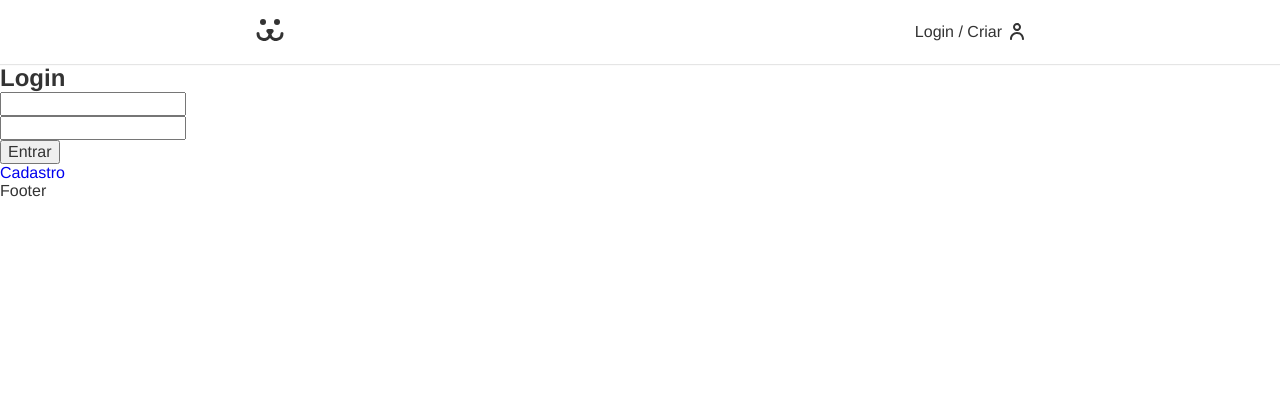
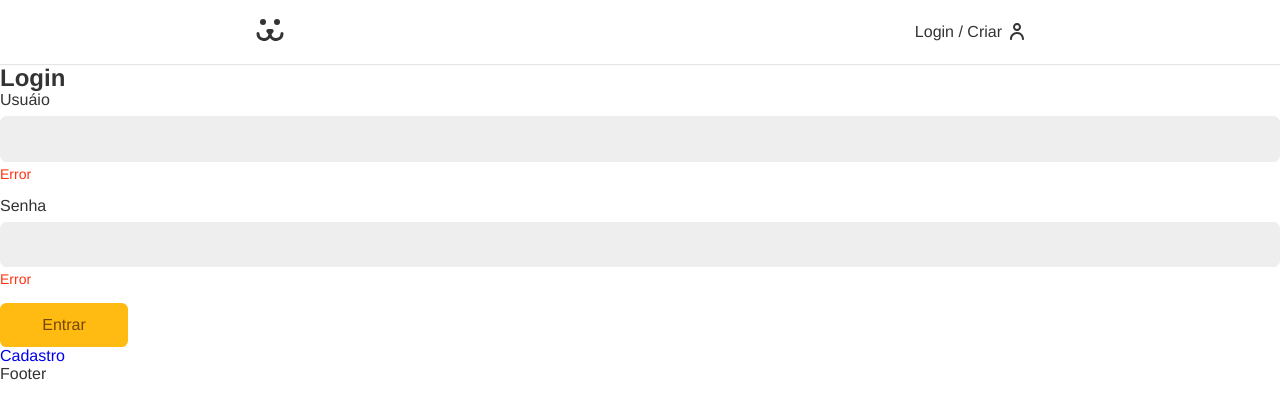
Before and after one commit to wanderson1873/dogs, a React (Create React App) app in the folder web/: page /login in a window 1280 px wide. Shown: the top 418 px of the page. Built offline with nearby package versions, Linux system fonts and the light colour scheme.

Commit message:
Update components Form
Create
 Form
   Button
   Buton.css
   Input
   Input.css

```diff
--- /dev/null
+++ b/web/src/Components/Form/Button.js
@@ -0,0 +1,8 @@
+import React from 'react'
+import style from './Button.module.css'
+
+const Button = ({children, ...porps}) => {
+   return <button {...porps} className={style.button}>{children}</button>
+}
+
+export default Button
--- /dev/null
+++ b/web/src/Components/Form/Button.module.css
@@ -0,0 +1,25 @@
+
+.button {
+   font-size: 1rem;
+   font-family: var(--type-first);
+   cursor: pointer;
+   border: none;
+   border-radius: 0.4rem;
+   background: #fb1;
+   color: #764701;
+   min-width: 8rem;
+   padding: 0.8rem 1rem;
+   box-sizing: border-box;
+   transition: 0.1s;
+}
+
+.button:hover,
+.button:focus {
+   outline: none;
+   box-shadow: 0 0 0 3px #fea, 0 0 0 4px #fb1;
+}
+
+.button:disabled {
+   opacity: 0.5;
+   cursor: wait;
+}
--- /dev/null
+++ b/web/src/Components/Form/Input.js
@@ -0,0 +1,21 @@
+import React from 'react'
+import style from './Input.module.css'
+
+function Input({label, name, type}) {
+   return (
+      <div className={style.wrapper}>
+         <label htmlFor={name} className={style.label}>
+            {label}
+         </label>
+         <input
+            name={name}
+            id={name}
+            type={type}
+            className={style.input}
+         />
+         <p className={style.error}>Error</p>
+      </div>
+   )
+}
+
+export default Input
--- /dev/null
+++ b/web/src/Components/Form/Input.module.css
@@ -0,0 +1,35 @@
+.wrapper {
+   margin-bottom: 1rem;
+}
+
+.input {
+   border: 1px solid #eee;
+   display: block;
+   width: 100%;
+   font-size: 1rem;
+   padding: 0.8rem;
+   border-radius: 0.4rem;
+   background: #eee;
+   transition: 0.2s;
+}
+
+.input:hover,
+.input:focus {
+   outline: none;
+   border-color: #fb1;
+   background: white;
+   box-shadow: 0 0 0 3px #fea;
+}
+
+.label {
+   display: block;
+   font-size: 1rem;
+   line-height: 1rem;
+   padding-bottom: 0.5rem;
+}
+
+.error {
+   color: #f31;
+   font-size: 0.875rem;
+   margin-top: 0.25rem;
+}
--- a/web/src/Components/Login/LoginForm.js
+++ b/web/src/Components/Login/LoginForm.js
@@ -1,5 +1,7 @@
 import React from 'react'
 import { Link } from 'react-router-dom'
+import Button from '../Form/Button'
+import Input from '../Form/Input'
 
 const LoginForm = () => {
    const [username, setUsername] = React.useState('')
@@ -21,17 +23,11 @@
       <section>
          <h1>Login</h1>
          <form action="" onSubmit={handleSubmit}>
-            <input
-               type="text"
-               value={username}
-               onChange={({target}) => setUsername(target.value)}
-            />
-            <input
-               type="password"
-               value={password}
-               onChange={({target}) => setPassword(target.value)}
-            />
-            <button>Entrar</button>
+            <Input label="Usuáio" name="username" type="text" />
+            <Input label="Senha" name="password" type="password" />
+
+
+            <Button>Entrar</Button>
          </form>
          <Link to="/login/criar">Cadastro</Link>
       </section>
```
